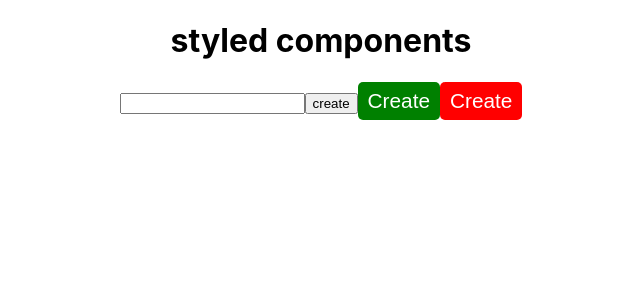
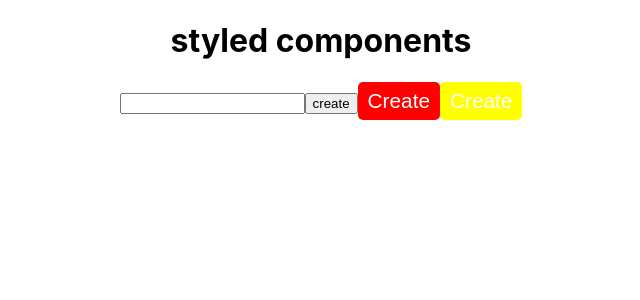
Before and after one commit to telmott/react-demo, a React (Create React App) app: page / in a window 1280 px wide. Shown: the top 300 px of the page, without its empty margins (319-959 px from the left). Built offline with nearby package versions, Linux system fonts and the light colour scheme.

Commit message:
theme provider

```diff
--- a/src/App.js
+++ b/src/App.js
@@ -1,14 +1,22 @@
 import React from 'react';
-import styled from 'styled-components';
+import styled, { ThemeProvider } from 'styled-components';
 import './App.css';
 
+const theme = {
+  primary: 'red',
+  secondary: 'green',
+  alert: 'yellow',
+  font: 'sans-serif'
+}
+
 const Button = styled.button`
-  font-family: sans-serif;
+  font-family: ${props => props.theme.font};
   font-size: 1.3rem;
   border: none;
   border-radius: 5px;
   padding: 7px 10px;
-  background: ${props => props.primary ? 'red' : 'green' };
+  /* background: ${props => props.primary ? 'red' : 'green' }; */
+  background: ${props => props.color && props.theme[props.color] || props.theme.primary};
   color: #fff;
 
   &:hover {
@@ -19,15 +27,17 @@ const Button = styled.button`
 class App extends React.Component {
   render() {
     return (
+      <ThemeProvider theme={theme}>
         <div className="App">
           <h1>styled components</h1>
           <form action="">
             <input type="text"/>
             <button>create</button>
             <Button>Create</Button>
-            <Button primary>Create</Button>
+            <Button color="alert">Create</Button>
           </form>
         </div>
+      </ThemeProvider>
     );
   }
 }
```
